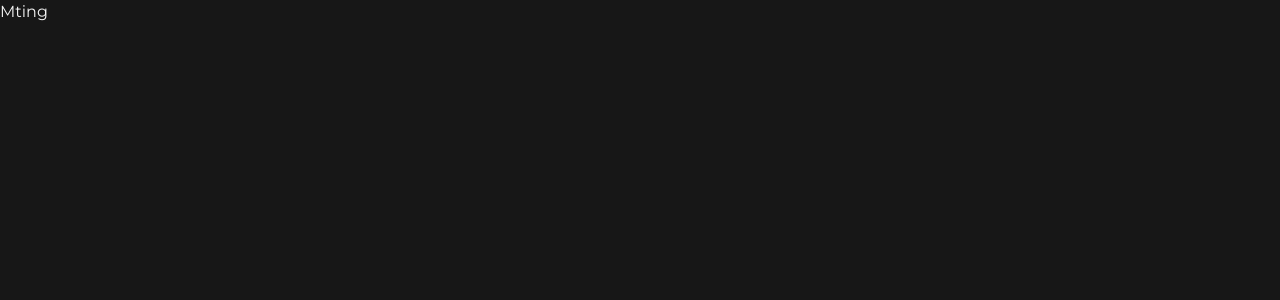
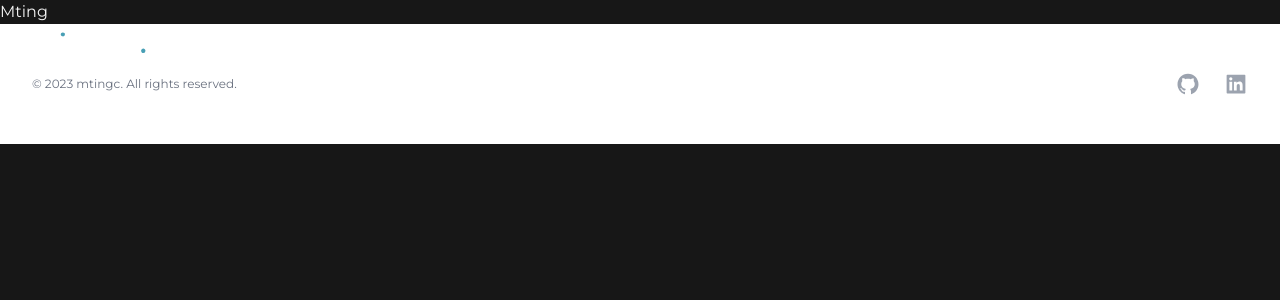
Before and after one commit to mtingc/mtingc, a Next.js app: page / in a window 1280 px wide. Shown: the top 300 px of the page. Built offline with nearby package versions, Linux system fonts and the light colour scheme.

Commit message:
MainLayout

```diff
--- /dev/null
+++ b/src/components/Footer.tsx
@@ -0,0 +1,29 @@
+import React from "react";
+import Link from "next/link";
+import { socialsLinks } from "@/constants";
+
+const Footer = () => {
+  return (
+    <footer className="px-6 py-12 md:flex md:items-center md:justify-between lg:px-8 bg-white">
+      <div className="flex justify-center space-x-6 md:order-2">
+        {socialsLinks.map((item) => (
+          <Link
+            key={item.name}
+            href={item.href}
+            className="text-gray-400 hover:text-aqua transition-colors duration-300"
+          >
+            <span className="sr-only">{item.name}</span>
+            <item.icon className="h-6 w-6" aria-hidden="true" />
+          </Link>
+        ))}
+      </div>
+      <div className="mt-8 md:order-1 md:mt-0">
+        <p className="text-center text-xs leading-5 text-gray-500">
+          &copy; {new Date().getFullYear()} mtingc. All rights reserved.
+        </p>
+      </div>
+    </footer>
+  );
+};
+
+export default Footer;
--- /dev/null
+++ b/src/components/Logo.tsx
@@ -0,0 +1,13 @@
+import Image from "next/image";
+import Link from "next/link";
+import { logo } from "@/constants";
+
+const Logo = () => {
+  return (
+    <Link href={"/"}>
+      <Image src={logo.src} width={220} height={48} alt={logo.alt} priority={true} />
+    </Link>
+  );
+};
+
+export default Logo;
--- /dev/null
+++ b/src/components/Navbar.tsx
@@ -0,0 +1,18 @@
+import { Logo, Socials } from '@/components';
+
+const Navbar = () => {
+  return (
+    <nav className='fixed z-30 w-full flex items-center px-16 xl:px-0 xl:h-[90px]'>
+      <div className='container mx-auto'>
+        <div className='flex flex-col lg:flex-row justify-between items-center gap-y-6 py-8'>
+          {/* logo */}
+          <Logo />
+          {/* socials */}
+          <Socials />
+        </div>
+      </div>
+    </nav>
+  );
+};
+
+export default Navbar;
--- /dev/null
+++ b/src/components/Socials.tsx
@@ -0,0 +1,21 @@
+import Link from "next/link";
+import { socialsLinks } from "@/constants";
+
+const Socials = () => {
+  return (
+    <div className="flex items-center gap-x-5 text-lg">
+      {socialsLinks.map(({ name, href, icon: Icon }) => (
+        <Link
+          key={name}
+          href={href}
+          target="_blank"
+          className="text-white hover:text-aqua transition-all duration-300"
+        >
+          <Icon />
+        </Link>
+      ))}
+    </div>
+  );
+};
+
+export default Socials;
--- /dev/null
+++ b/src/components/index.ts
@@ -0,0 +1,6 @@
+import Logo from "./Logo";
+import Navbar from "./Navbar";
+import Socials from "./Socials";
+import Footer from "./Footer";
+
+export { Logo, Navbar, Socials, Footer };
--- a/src/constants.ts
+++ b/src/constants.ts
@@ -12,7 +12,10 @@ export const navLinks = [
     path: "/about-me",
   },
 ];
-import logo from "../public/logo_blanco.svg";
+const logo = {
+  src: "/logo_blanco.svg",
+  alt: "Mtingc Logo",
+}
 const socialsLinks = [
   {
     name: "Github",
--- /dev/null
+++ b/src/layouts/MainLayout.tsx
@@ -0,0 +1,18 @@
+import { ReactNode } from "react";
+import { Footer, Navbar } from "@/components";
+
+interface MainLayoutProps {
+  children: ReactNode;
+}
+
+const MainLayout = ({ children }: MainLayoutProps) => {
+  return (
+    <>
+      <Navbar />
+      {children}
+      <Footer />
+    </>
+  );
+};
+
+export default MainLayout;
--- /dev/null
+++ b/src/layouts/index.ts
@@ -0,0 +1,3 @@
+import MainLayout from "./MainLayout";
+
+export { MainLayout };
--- a/src/pages/index.tsx
+++ b/src/pages/index.tsx
@@ -1,8 +1,10 @@
+import { MainLayout } from "@/layouts";
+
 const Home = () => {
   return (
-    <div>
+    <MainLayout>
       Mting
-    </div>
+    </MainLayout>
   )
 }
 
```
